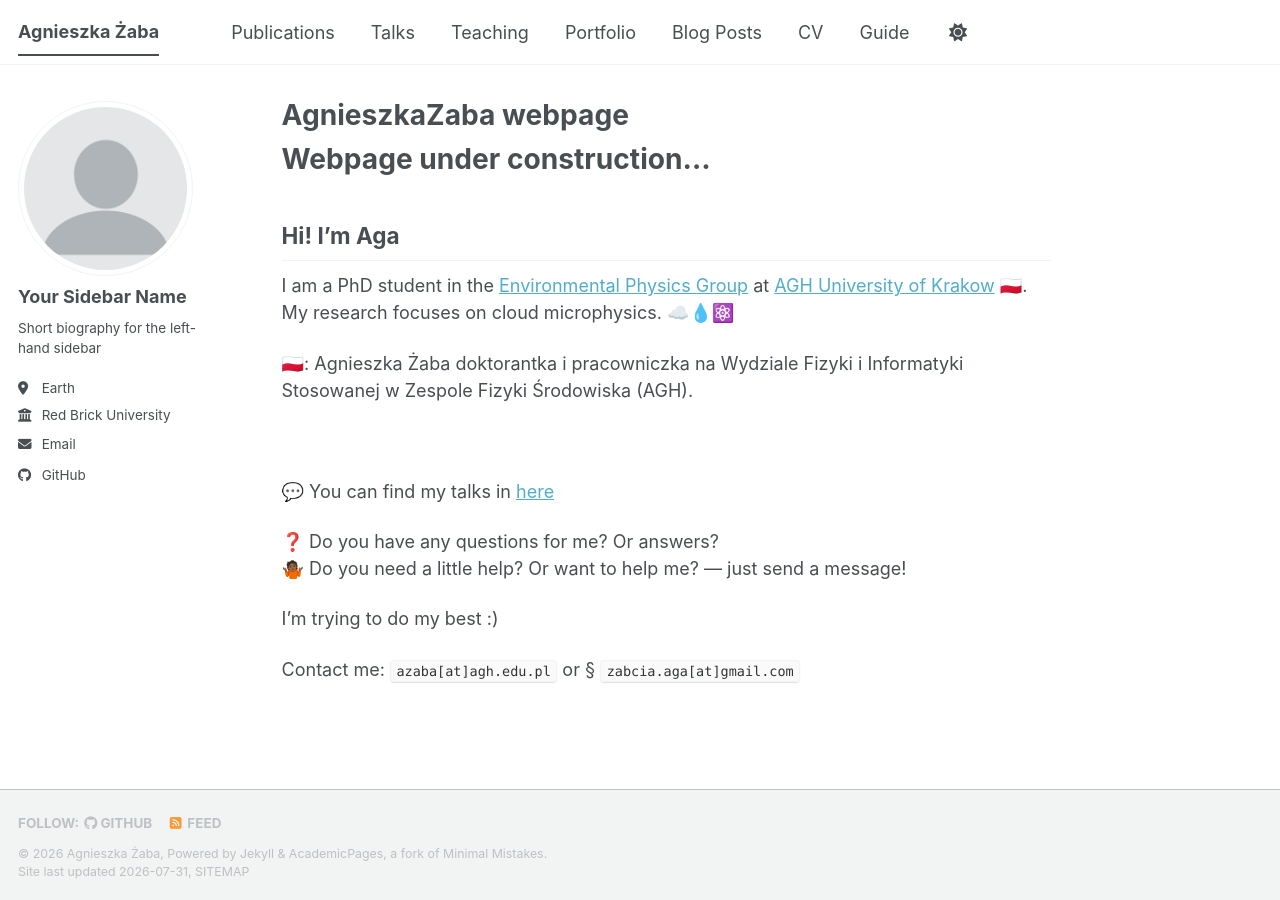
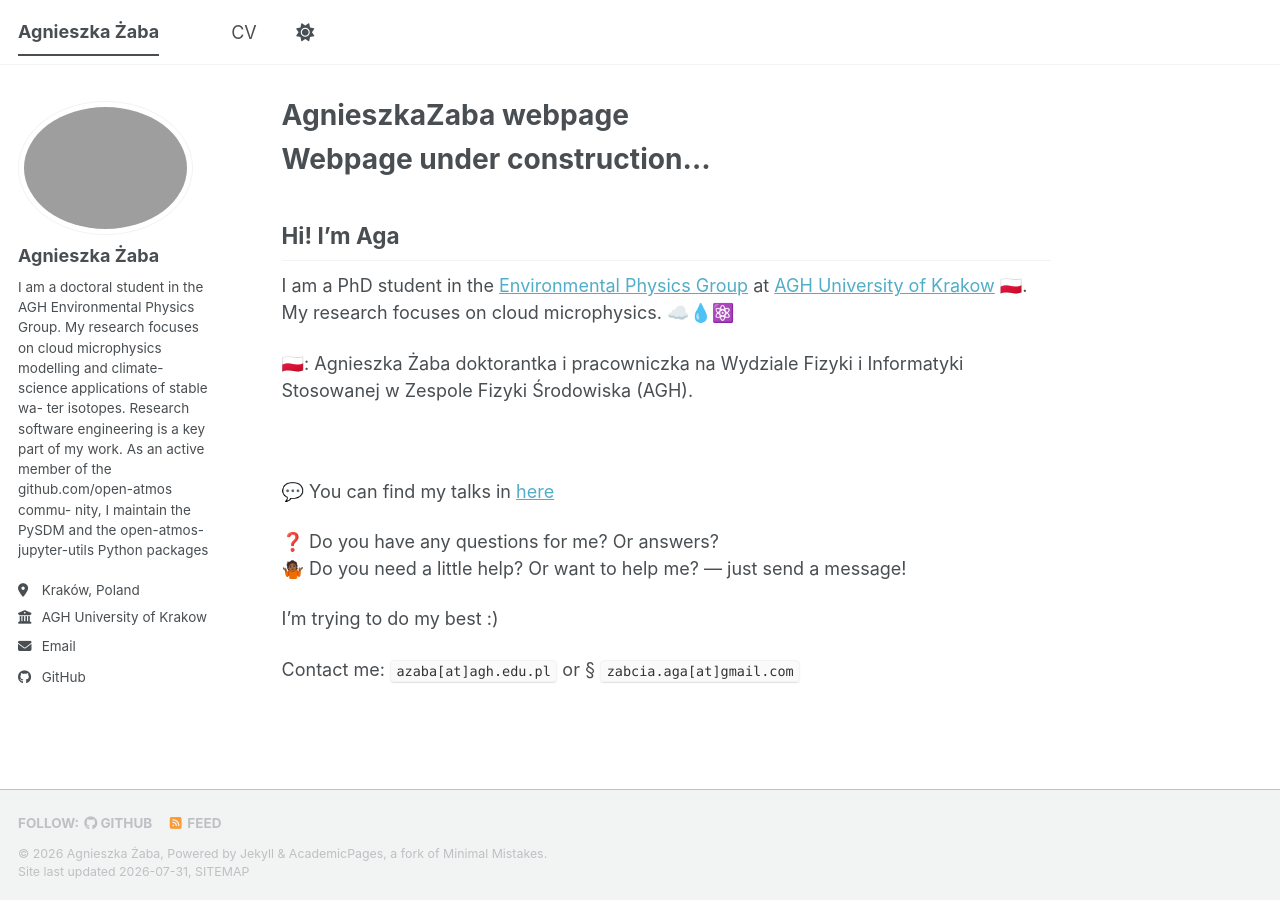
Before and after one commit to AgnieszkaZaba/AgnieszkaZaba.github.io, a Jekyll site: the page built from _pages/about.md, in a window 1280 px wide. Built offline with Jekyll 4.4.1, drawn with Linux system fonts in a browser that asks for light colours; a style sheet for code colours, icons or effects is not loaded.

Commit message:
initial population

```diff
--- a/_config.yml
+++ b/_config.yml
@@ -23,14 +23,26 @@ repository               : "academicpages/academicpages.github.io"
 #               Additional customization can be done by editing /_includes/author-profile.html
 author:
   # Biographic information
-  avatar           : "profile.png"
-  name             : "Your Sidebar Name"
+  avatar           : "AgnieszkaZaba.png"
+  name             : "Agnieszka Żaba"
   pronouns         : # example: "she/her"
-  bio              : "Short biography for the left-hand sidebar"
-  location         : "Earth"
-  employer         : "Red Brick University"
+  bio              : "
+I am a doctoral student in the AGH
+Environmental Physics Group.
+My research focuses on cloud
+microphysics modelling and climate-
+science applications of stable wa-
+ter isotopes. Research software
+engineering is a key part of my
+work. As an active member of the
+github.com/open-atmos commu-
+nity, I maintain the PySDM and the
+open-atmos-jupyter-utils
+Python packages"
+  location         : "Kraków, Poland"
+  employer         : "AGH University of Krakow"
   uri              : # URL
-  email            : "none@example.org"
+  email            : "azaba@agh.edu.pl"
 
   # Academic websites
   academia         : # URL
```
Also changed, not shown: README.md (deleted, +0 -1 lines), _data/navigation.yml (+21 -21 lines), _pages/cv.md (+95 -45 lines).
